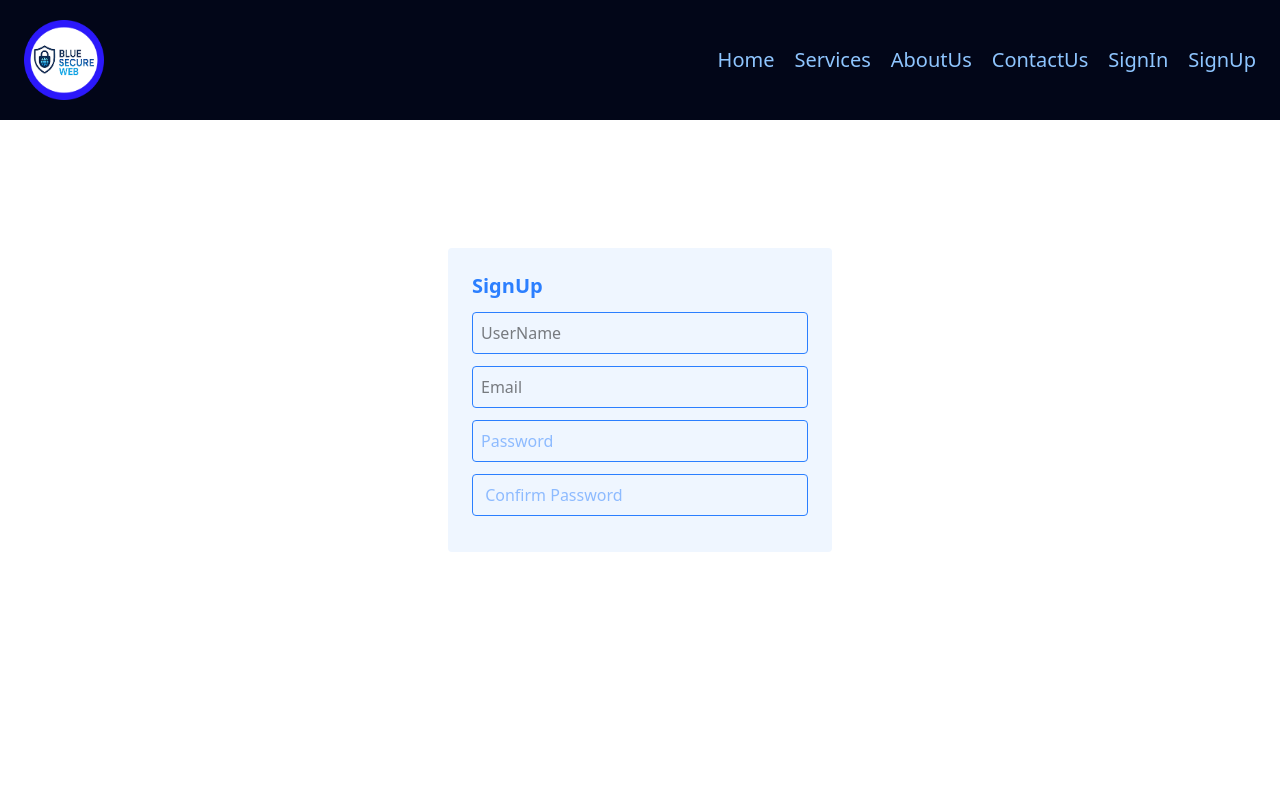
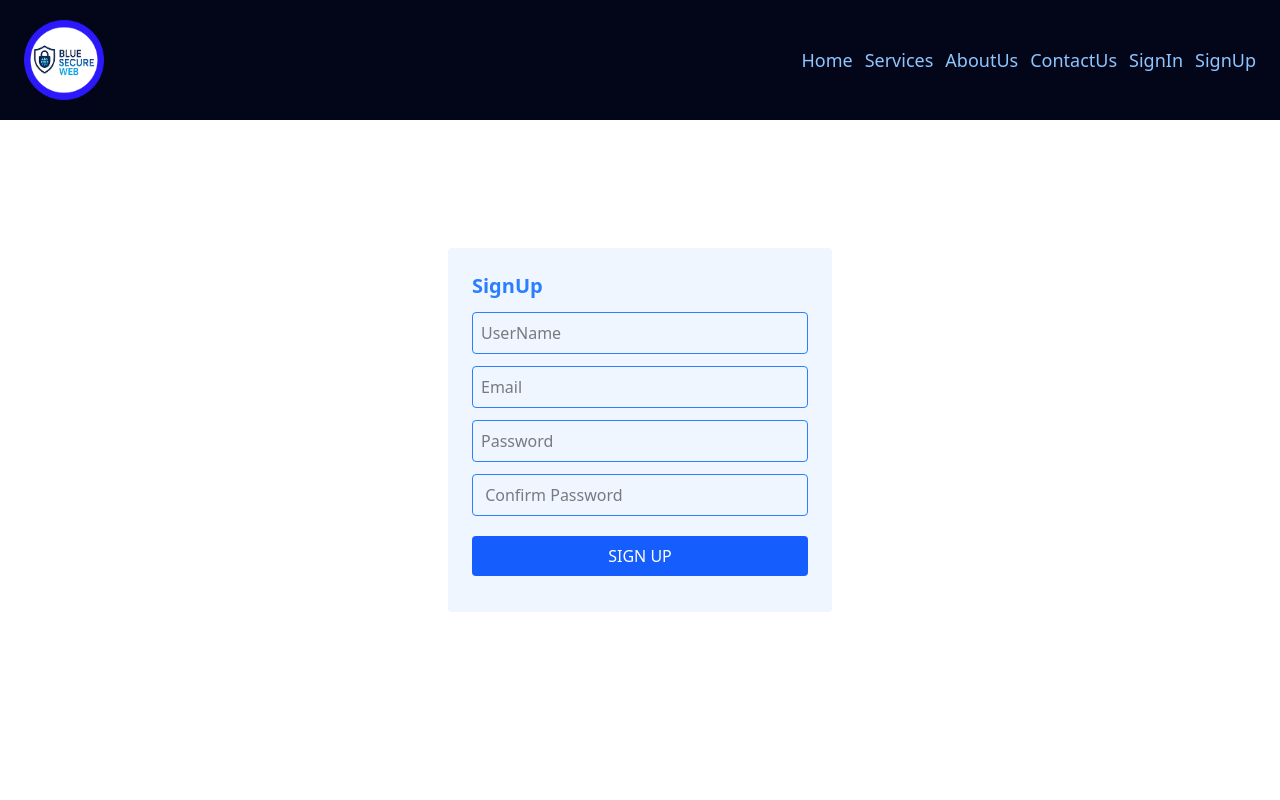
Before and after one commit to taussef123/blue-secure-web, a React (Vite) app: page /signUp in a window 1280 px wide. Shown: the top 800 px of the page. Built offline with nearby package versions, Linux system fonts and the light colour scheme.

Commit message:
some changes modified

```diff
--- a/src/components/Navbar.jsx
+++ b/src/components/Navbar.jsx
@@ -4,12 +4,13 @@ import { Link } from "react-router-dom";
 import logo from "../assets/images/figma.png";
 const Navbar = ()=>{
     return (
-      <div className=" w-full bg-slate-950 text-xl flex justify-between items-center  px-6 py-5 ">
+      <div className=" w-full bg-slate-950 text-xl   px-6 py-5 ">
+        <div className="flex justify-between items-center flex-col sm:flex-row gap-4">
           <div className="logo text-blue-500 text-lg font-semibold">
             <img className="size-20" src={logo} alt="logo image" />
           </div>
           <nav className="">
-          <ul className="flex gap-5 text-blue-300 font-medium">
+            <ul className="flex   flex-col sm:flex-row gap-3 text-blue-300 font-medium text-sm sm:text-lg">
               <li className="hover:text-blue-600 hover:underline">
                 <Link to="/">Home</Link>
               </li>
@@ -31,6 +32,7 @@ const Navbar = ()=>{
             </ul>
           </nav>
         </div>
+      </div>
     );
 }
 export default Navbar;
--- a/src/pages/SignIn.jsx
+++ b/src/pages/SignIn.jsx
@@ -1,13 +1,46 @@
+import { useState } from "react";
 
 
 const SignIn = ()=>{
+  const[formData,setFormData]=useState({
+    email:"",
+    password:"",
+  })
+
+  const handleChange = (event)=>{
+    const{name,value}=event.target
+    setFormData({
+      ...formData,[name]:value
+
+    })
+
+  }
+
+  const handleSubmit = (event)=>{
+    event.preventDefault()
+    if(formData.email==="admin@example.com" && formData.password==="123456"){
+    alert("User Logged successfully.")
+    }else{
+      alert("Invalid credentials")
+    }
+    console.log("Form Submitted",formData);
+
+      setFormData({
+        email:"",
+        password:"",
+      })
+  }
     return (
-      <form className="max-w-sm mx-auto  bg-slate-200  mt-20 rounded p-10">
+      <form
+      onSubmit={handleSubmit}
+      className="max-w-sm mx-auto  bg-slate-200  mt-20 rounded p-10">
         <h1 className="text-xl font-bold text-blue-600 mb-6">SignIn</h1>
 
         <input
+        onChange={handleChange}
           className="w-full rounded border p-2 mb-3 border-blue-500"
           name="email"
+          value={formData.email}
           placeholder="Email"
           type="email"
           required
@@ -16,6 +49,8 @@ const SignIn = ()=>{
         <input
           className="w-full rounded border p-2 mb-3 border-blue-500"
           name="password"
+          onChange={handleChange}
+          value={formData.password}
           placeholder="Password"
           type="password"
           required
--- a/src/pages/SignUp.jsx
+++ b/src/pages/SignUp.jsx
@@ -1,40 +1,100 @@
+import { useState } from "react";
+import { useNavigate } from "react-router";
 
 
 const SignUp = () => {
+  const navigate =useNavigate()
+  const [formData,setFormData]=useState({
+    username:"",
+    email:"",
+    password:"",
+    confirmPassword:"",
+  })
+  const handleChange = (e)=>{
+     const {name,value } = e.target;
+           setFormData({
+         ...formData,[name]:value
+    })
+
+  }
+  const handleSubmit = (e)=>{
+    e.preventDefault()
+    if(!formData.username || !formData.email || !formData.password || !formData.confirmPassword){
+      alert("Please fill out the fields")
+      return;
+    }
+    if(formData.password!==formData.confirmPassword){
+      alert("Passwords don't match")
+      return;
+
+    }
+
+    console.log("Form submitted successfully",formData);
+    alert("Sign Up successfully")
+    setFormData({
+      username:"",
+      email:"",
+      password:"",
+      confirmPassword:"",
+    })
+    navigate("/signin")
+
+  }
+
   return (
-    <form className="max-w-sm mx-auto bg-blue-50 rounded p-6">
+    <form
+      onSubmit={handleSubmit}
+      className="max-w-sm mx-auto bg-blue-50 rounded p-6 "
+    >
       <h1 className="text-xl font-bold text-blue-500 mb-3">SignUp</h1>
       <input
-        className="w-full rounded border p-2 border-blue-500 mb-3"
+        onChange={handleChange}
+        className="w-full rounded border p-2 border-blue-500  mb-3"
         type="text"
+        value={formData.username}
         name="username"
         placeholder="UserName"
       />
       <input
+        onChange={handleChange}
         className=" w-full
         rounded
         border
         p-2
-        border-blue-500 mb-3"
+        border-blue-500 mb-3 "
         type="email"
+        value={formData.email}
         name="email"
         placeholder="Email"
       />
       <input
-      className=" w-full
+        onChange={handleChange}
+        className=" w-full
         rounded
         border
-        p-2 mb-3 text-blue-500"
-      type="password" name="password" placeholder="Password" />
+        p-2  border-blue-500 mb-3"
+        type="password"
+        name="password"
+        value={formData.password}
+        placeholder="Password"
+      />
       <input
-      className=" w-full
+        onChange={handleChange}
+        className=" w-full
         rounded
         border
-        p-2 mb-3 text-blue-500"
+        p-2 border-blue-500 mb-3"
         type="password"
+        value={formData.confirmPassword}
         name="confirmPassword"
         placeholder=" Confirm Password"
       />
+      <button
+        type="submit"
+        className="w-full bg-blue-600 p-2 rounded text-white mt-2 hover:bg-blue-700 uppercase mb-3"
+      >
+        Sign up
+      </button>
     </form>
   );
 };
```
Lines whose indentation alone changed are shown as unchanged.
